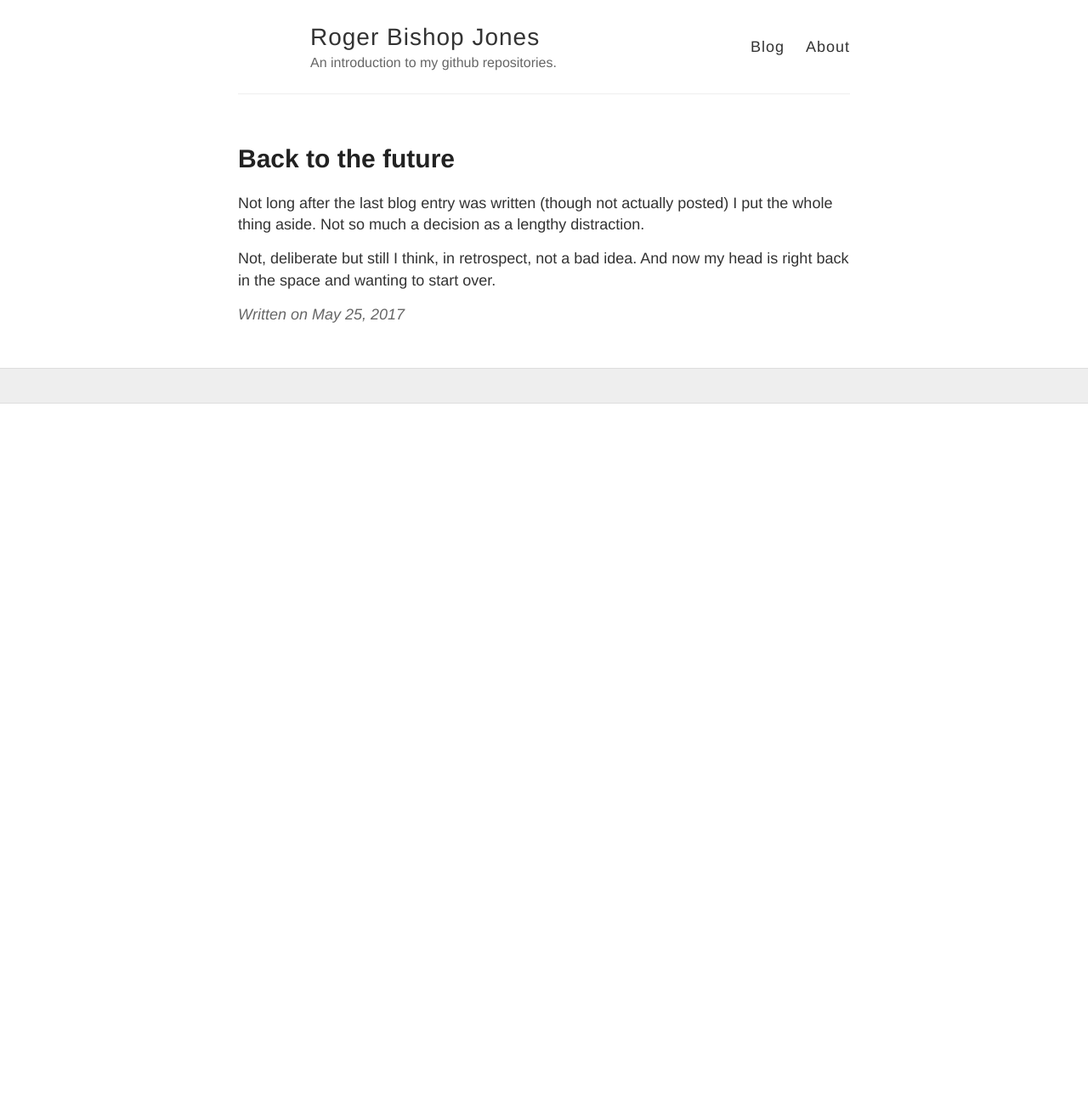
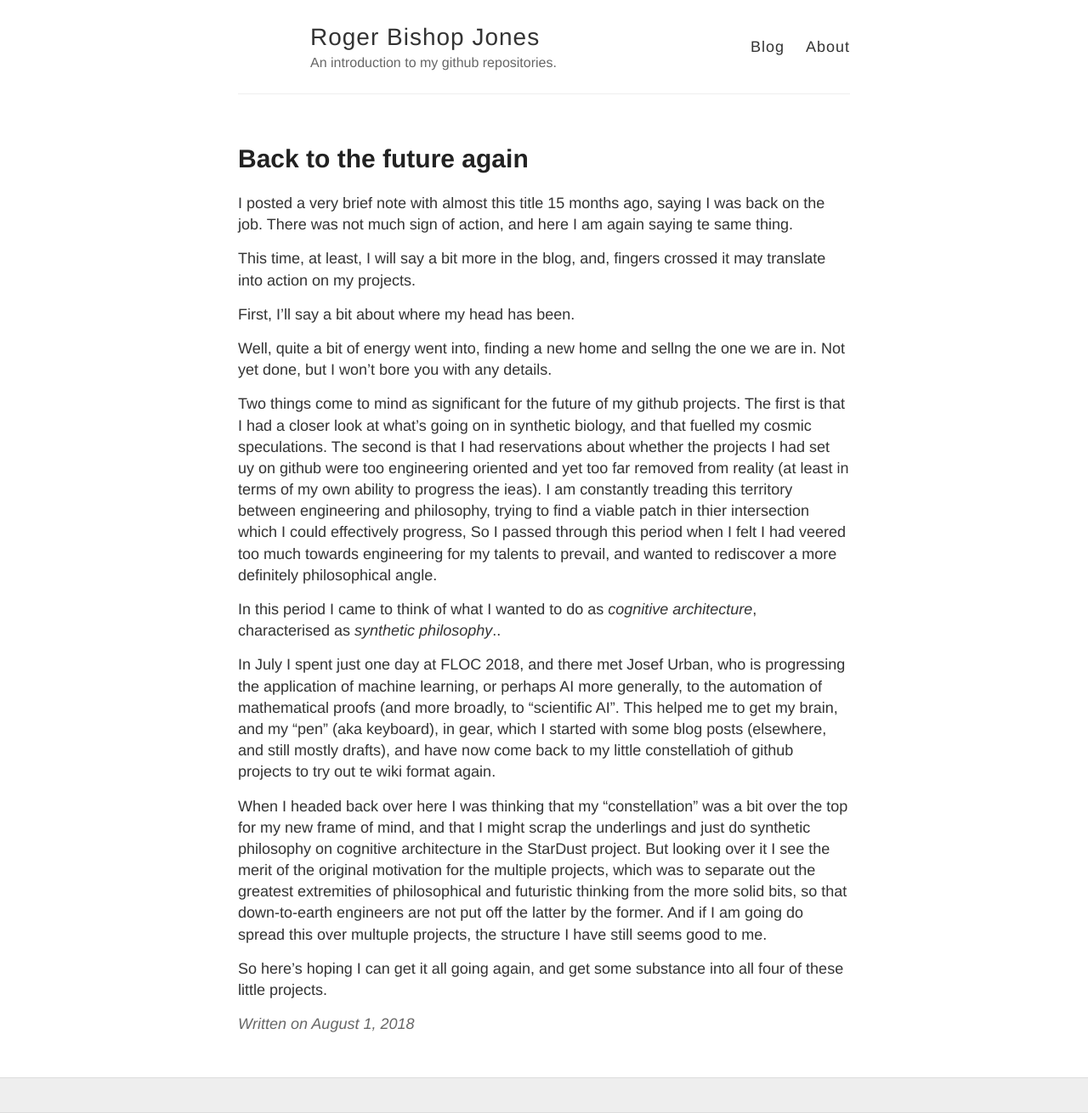
Before and after one commit to rbjones/rbjones.github.io, a Jekyll site: the page built from _posts/2017-06-25-Back-to-the-future.md, in a window 1280 px wide. Shown: the whole page at 85% size. Built offline with Jekyll 4.4.1, drawn with Linux system fonts in a browser that asks for light colours; before the commit the page ends 900 px from its top, so only the background shows below that.

Commit message:
blog post

```diff
--- a/_posts/2017-06-25-Back-to-the-future.md
+++ b/_posts/2017-06-25-Back-to-the-future.md
@@ -1,12 +1,33 @@
 ---
 layout: post
-title:  "Back to the future"
-date:   2017-05-25 21:22
+title:  "Back to the future again"
+date:   2018-08-01 12:45
 categories:
 ---
 
-Not long after the last blog entry was written (though not actually posted) I put the whole thing aside.
-Not so much a decision as a lengthy distraction.
+I posted a very brief note with almost this title 15 months ago, saying I was back on the job.
+There was not much sign of action, and here I am again saying te same thing.
 
-Not, deliberate but still I think, in retrospect, not a bad idea.
-And now my head is right back in the space and wanting to start over.
+This time, at least, I will say a bit more in the blog, and, fingers crossed it may translate into action on my projects.
+
+First, I'll say a bit about where my head has been.
+
+Well, quite a bit of energy went into, finding a new home and sellng the one we are in.
+Not yet done, but I won't bore you with any details.
+
+Two things come to mind as significant for the future of my github projects.
+The first is that I had a closer look at what's going on in synthetic biology, and that fuelled my cosmic speculations.
+The second is that I had reservations about whether the projects I had set uy on github were too engineering oriented and yet too far removed from reality (at least in terms of my own ability to progress the ieas).
+I am constantly treading this territory between engineering and philosophy, trying to find a viable patch in thier intersection which I could effectively progress,
+So I passed through this period when I felt I had veered too much towards engineering for my talents to prevail, and wanted to rediscover a more definitely philosophical angle.
+
+In this period I came to think of what I wanted to do as _cognitive architecture_, characterised as _synthetic philosophy_..
+
+In July I spent just one day at FLOC 2018, and there met Josef Urban, who is progressing the application of machine learning, or perhaps AI more generally, to the automation of mathematical proofs (and more broadly, to "scientific AI".
+This helped me to get my brain, and my "pen" (aka keyboard), in gear, which I started with some blog posts (elsewhere, and still mostly drafts), and have now come back to my little constellatioh of github projects to try out te wiki format again.
+
+When I headed back over here I was thinking that my "constellation" was a bit over the top for my new frame of mind, and that I might scrap the underlings and just do synthetic philosophy on cognitive architecture in the StarDust project.
+But looking over it I see the merit of the original motivation for the multiple projects, which was to separate out the greatest extremities of philosophical and futuristic thinking from the more solid bits, so that down-to-earth engineers are not put off the latter by the former.
+And if I am going do spread this over multuple projects, the structure I have still seems good to me.
+
+So here's hoping I can get it all going again, and get some substance into all four of these little projects.
```
